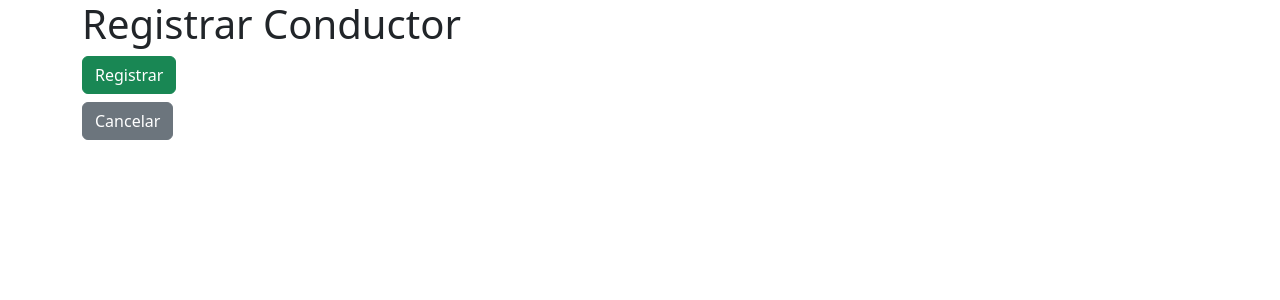
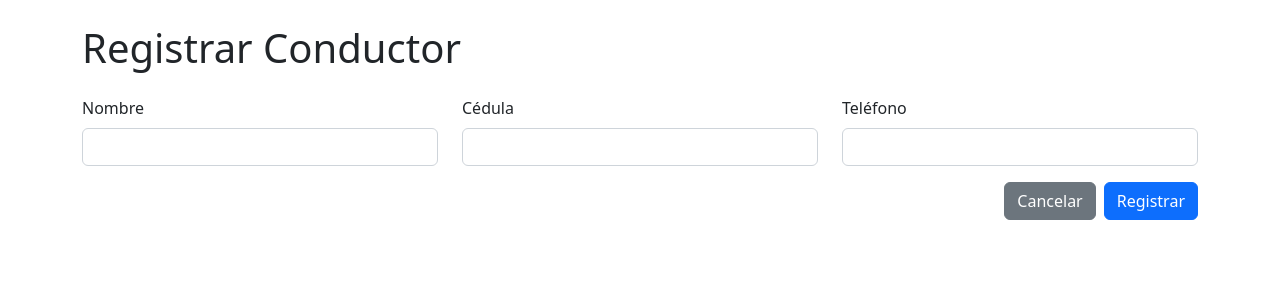
Before and after one commit to jjosegallegocesde/parqueodjangojueves, a Django app: page /conductor/ in a window 1280 px wide. Shown: the top 300 px of the page. Run offline with Django 4.2, Linux system fonts and the light colour scheme.

Commit message:
Se crea formulario conductores

```diff
--- a/app/pyvenv.cfg
+++ b/app/pyvenv.cfg
@@ -1,7 +1,3 @@
-<<<<<<< HEAD
 home = C:\Users\santiago.restrepo\AppData\Local\Programs\Python\Python310
-=======
-home = C:\Users\jhonatan.ossa\AppData\Local\Programs\Python\Python310
->>>>>>> cf384e83592d915f3fd1442b076ccd03f8b96c68
 include-system-site-packages = false
 version = 3.10.4
--- a/parqueaderoConfig/parqueaderoweb/templates/conductor.html
+++ b/parqueaderoConfig/parqueaderoweb/templates/conductor.html
@@ -9,14 +9,24 @@
 </head>
 <body>
     <div class="container">
-        <h1>Registrar Conductor</h1>
-        <div>
-            <div>
-                <button type="button" class="btn btn-success mb-2">Registrar</button>
+        <h1 class="my-4">Registrar Conductor</h1>
+        <form class="row">
+            <div class="mb-3 col-md-4">
+                <label for="nombre" class="form-label">Nombre</label>
+                <input type="text" class="form-control" id="nombre">
             </div>
-            <div>
-                <button type="button" class="btn btn-secondary">Cancelar</button>
+            <div class="mb-3 col-md-4">
+                <label for="cedula" class="form-label">Cédula</label>
+                <input type="text" class="form-control" id="cedula">
             </div>
+            <div class="mb-3 col-md-4">
+                <label for="telefono" class="form-label">Teléfono</label>
+                <input type="text" class="form-control" id="telefono">
+            </div>
+        </form>
+        <div class="d-flex align-items-center justify-content-end">
+            <button type="button" class="btn btn-secondary me-2">Cancelar</button>
+            <button type="button" class="btn btn-primary">Registrar</button>
         </div>
     </div>
     <script src="https://cdn.jsdelivr.net/npm/@popperjs/core@2.11.5/dist/umd/popper.min.js" integrity="sha384-Xe+8cL9oJa6tN/veChSP7q+mnSPaj5Bcu9mPX5F5xIGE0DVittaqT5lorf0EI7Vk" crossorigin="anonymous"></script>
```
Also changed, not shown: 7 other files.
